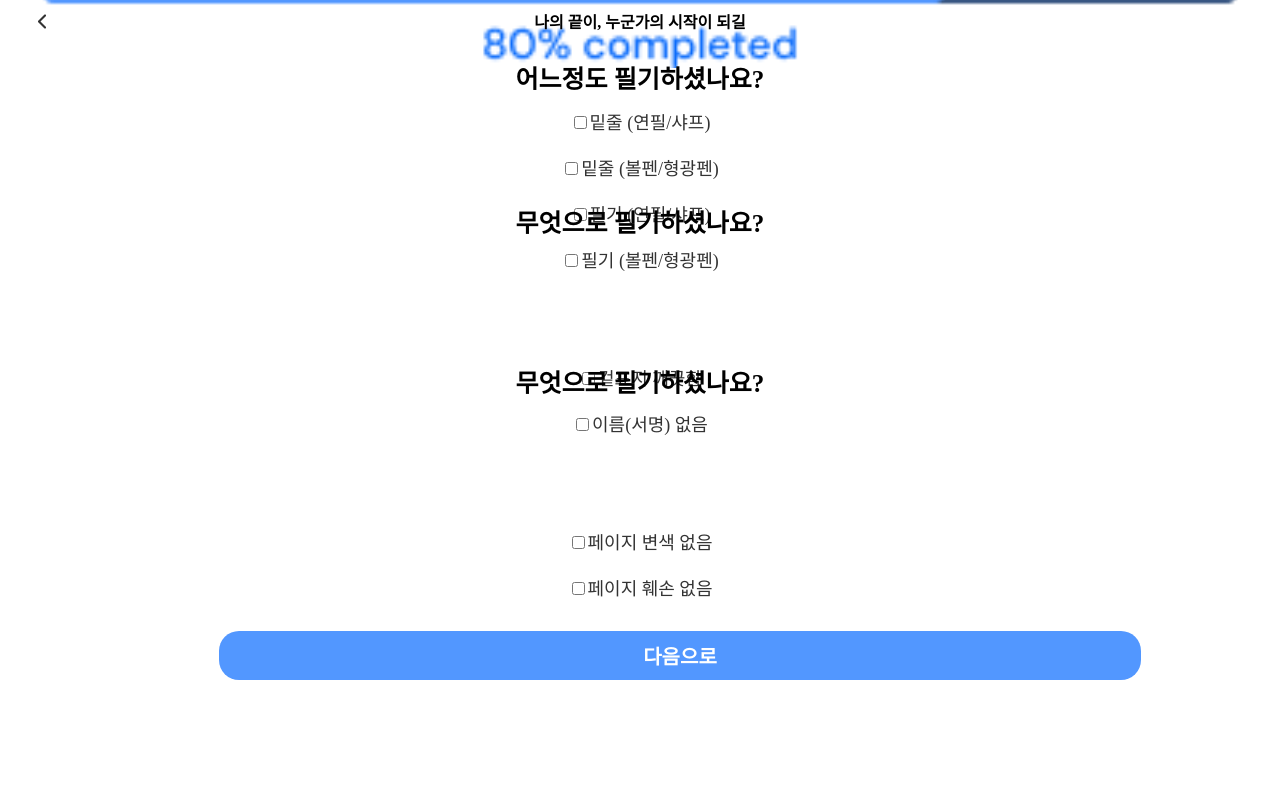
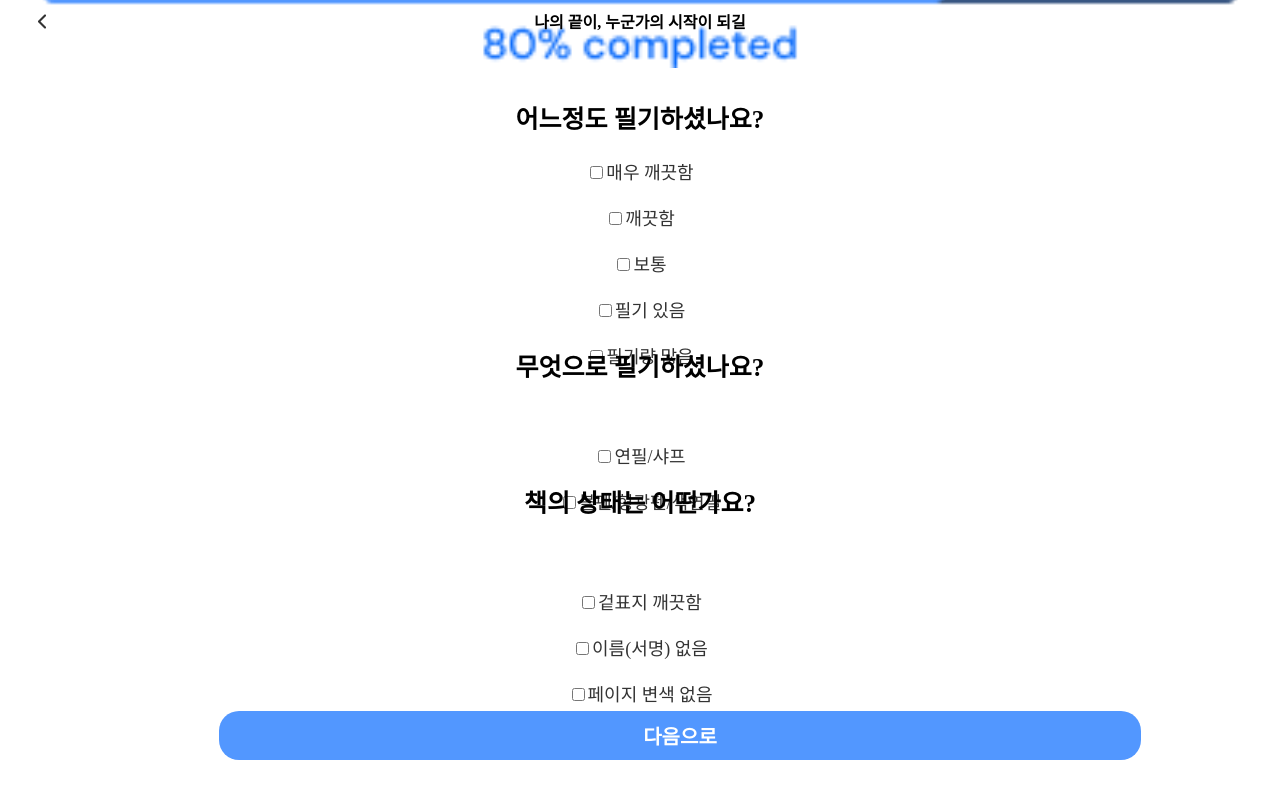
Before and after one commit to GDSC-snowflowerthon/BookBridge-team02-web, a React (Create React App) app: page /donate/process5 in a window 1280 px wide. Shown: the top 798 px of the page. Built offline with nearby package versions, Linux system fonts and the light colour scheme.

Commit message:
process5 change

```diff
--- a/src/components/postbtngo.js
+++ b/src/components/postbtngo.js
@@ -19,7 +19,7 @@ const StyledLink = styled(Link)`
     width: 90%;
     right: 0;
     padding: 0 ${common.padding};
-    bottom: 15%;
+    bottom: 5%;
     text-decoration: none; /* 텍스트에 밑줄 제거 */
 	z-index:2;
 `;
--- a/src/pages/donate/process5.js
+++ b/src/pages/donate/process5.js
@@ -3,21 +3,31 @@ import styled from '@emotion/styled';
 import PostBtngo from '../../components/postbtngo';
 import Header from '../../components/Layout/Header';
 
-const checkBoxList = ['밑줄 (연필/샤프)', '밑줄 (볼펜/형광펜)', '필기 (연필/샤프)', '필기 (볼펜/형광펜)', '겉표지 깨끗함', '이름(서명) 없음', '페이지 변색 없음', '페이지 훼손 없음'];
+const checkBoxList = [
+'매우 깨끗함',
+'깨끗함',
+'보통',
+'필기 있음',
+'필기량 많음',
+'연필/샤프',
+'볼펜/형광펜/색연필',
+'겉표지 깨끗함',
+'이름(서명) 없음',
+'페이지 변색 없음',
+'페이지 훼손 없음'
+];
 
 const CheckboxContainer = styled.div`
-margin: 70px auto 20px;
+margin: 120px auto 20px;
 text-align: center;
 margin-bottom: 55px; /* Adjusted margin */
 bottom: 45%;
-
 `;
 
 const CheckboxItem = styled.div`
 margin-bottom: 20px;
 text-align: auto;
 bottom: 85%;
-
 `;
 
 const CheckboxLabel = styled.label`
@@ -26,7 +36,6 @@ font-size: 18px; /* Example font size */
 color: #333; /* Example color */
 margin-bottom: 10px; /* Example margin-bottom */
 bottom: 85%;
-
 `;
 
 const StyledParagraph0 = styled.p`
@@ -38,9 +47,10 @@ color: black;
 z-index: 1;
 left: 50%;
 transform: translateX(-50%);
-bottom: 85%;
+bottom: 80%;
 text-align: center;
 `;
+
 const StyledParagraph1 = styled.p`
 font-weight: 900;
 font-size: 25px;
@@ -50,9 +60,10 @@ color: black;
 z-index: 1;
 left: 50%;
 transform: translateX(-50%);
-bottom: 67%;
+bottom: 49%;
 text-align: center;
 `;
+
 const StyledParagraph2 = styled.p`
 font-weight: 900;
 font-size: 25px;
@@ -62,77 +73,85 @@ color: black;
 z-index: 1;
 left: 50%;
 transform: translateX(-50%);
-bottom: 47%;
+bottom: 32%;
 text-align: center;
 `;
 
 const Hello = () => {
 const [checkedItems, setCheckedItems] = useState({});
 
-const handleCheckboxChange = (itemName) => {
-    setCheckedItems((prevItems) => ({
-    ...prevItems,
-    [itemName]: !prevItems[itemName],
-    }));
+const handleCheckboxChange = (itemName, section) => {
+    const newCheckedItems = { ...checkedItems };
+
+    if (section === '어느정도') {
+    // For the first section, allow only one checkbox to be checked
+    newCheckedItems['어느정도'] = itemName;
+    } else {
+    // For other sections, allow multiple checkboxes to be checked
+    newCheckedItems[section] = newCheckedItems[section] || [];
+    const index = newCheckedItems[section].indexOf(itemName);
+
+    if (index === -1) {
+        // If not checked, add to the array
+        newCheckedItems[section].push(itemName);
+    } else {
+        // If checked, remove from the array
+        newCheckedItems[section].splice(index, 1);
+    }
+    }
+
+    setCheckedItems(newCheckedItems);
 };
 
 return (
     <>
     <Header />
     <CheckboxContainer>
-        <StyledParagraph0>
-            어느정도 필기하셨나요?
-        </StyledParagraph0>
+        <StyledParagraph0>어느정도 필기하셨나요?</StyledParagraph0>
         <div>
-        {checkBoxList.slice(0, 4).map((item) => (
+        {checkBoxList.slice(0, 5).map((item) => (
             <CheckboxItem key={item}>
             <CheckboxLabel>
                 <input
                 type="checkbox"
-                checked={checkedItems[item] || false}
-                onChange={() => handleCheckboxChange(item)}
+                checked={checkedItems['어느정도'] === item}
+                onChange={() => handleCheckboxChange(item, '어느정도')}
                 />
                 {item}
             </CheckboxLabel>
             </CheckboxItem>
         ))}
         </div>
-        <StyledParagraph1>
-            무엇으로 필기하셨나요?
-        </StyledParagraph1>
-        <br/>
-        <br/>
-        <br/>
-        <br/>
+        <StyledParagraph1>무엇으로 필기하셨나요?</StyledParagraph1>
+        <br />
+        <br />
+        <br />
         <div>
-        {checkBoxList.slice(4,6).map((item) => (
+        {checkBoxList.slice(5, 7).map((item) => (
             <CheckboxItem key={item}>
             <CheckboxLabel>
                 <input
                 type="checkbox"
-                checked={checkedItems[item] || false}
-                onChange={() => handleCheckboxChange(item)}
+                checked={checkedItems['무엇으로'] && checkedItems['무엇으로'].includes(item)}
+                onChange={() => handleCheckboxChange(item, '무엇으로')}
                 />
                 {item}
             </CheckboxLabel>
             </CheckboxItem>
         ))}
         </div>
-        <StyledParagraph2>
-            무엇으로 필기하셨나요?
-        </StyledParagraph2>
-        <br/>
-        <br/>
-        <br/>
-        <br/>
+        <StyledParagraph2>책의 상태는 어떤가요?</StyledParagraph2>
+        <br />
+        <br />
+        <br />
         <div>
-        {checkBoxList.slice(6).map((item) => (
+        {checkBoxList.slice(7).map((item) => (
             <CheckboxItem key={item}>
             <CheckboxLabel>
                 <input
                 type="checkbox"
-                checked={checkedItems[item] || false}
-                onChange={() => handleCheckboxChange(item)}
+                checked={checkedItems['책의 상태'] && checkedItems['책의 상태'].includes(item)}
+                onChange={() => handleCheckboxChange(item, '책의 상태')}
                 />
                 {item}
             </CheckboxLabel>
```
